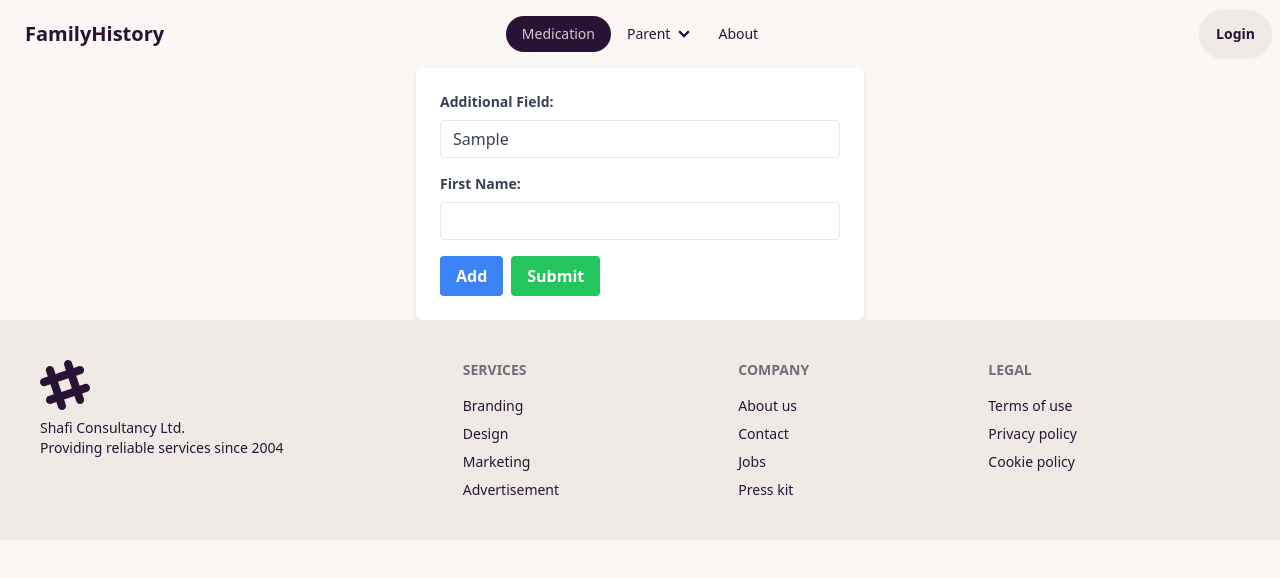
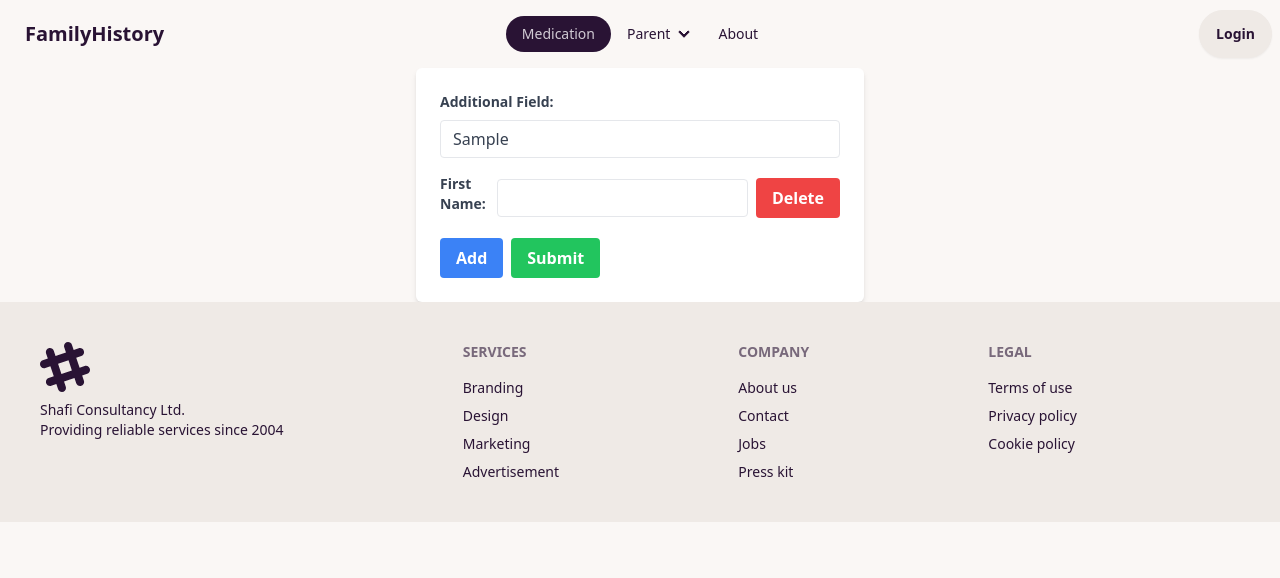
Before and after one commit to Aminul667/med, a React (Vite) app: page /medication in a window 1280 px wide. Both pictures are taken after typing "Sample" into the empty fields and a click on the button "Add". Shown: the top 578 px of the page. Built offline with nearby package versions, Linux system fonts and the light colour scheme.

Commit message:
added delete function

```diff
--- a/src/pages/AddMedication/AddMedication.jsx
+++ b/src/pages/AddMedication/AddMedication.jsx
@@ -5,9 +5,9 @@ const AddMedication = () => {
     register,
     handleSubmit,
     formState: { errors },
-    control,
+    control
   } = useForm();
-  const { fields, append } = useFieldArray({
+  const { fields, append, remove } = useFieldArray({
     control: control,
     name: "inputFields",
   });
@@ -37,10 +37,10 @@ const AddMedication = () => {
         />
       </div>
       {fields.map((field, index) => (
-        <div key={field.id} className="mb-4">
+        <div key={field.id} className="mb-4 flex items-center">
           <label
             htmlFor={`firstName${index}`}
-            className="block text-gray-700 text-sm font-bold mb-2"
+            className="block text-gray-700 text-sm font-bold mb-2 mr-2"
           >
             First Name:
           </label>
@@ -49,13 +49,20 @@ const AddMedication = () => {
             {...register(`inputFields.${index}.firstName`, {
               required: "First Name is required",
             })}
-            className="appearance-none border rounded w-full py-2 px-3 text-gray-700 leading-tight focus:outline-none focus:shadow-outline"
+            className="appearance-none border rounded w-full py-2 px-3 text-gray-700 leading-tight focus:outline-none focus:shadow-outline mr-2"
           />
           {errors?.inputFields?.[index]?.firstName && (
             <p className="text-red-500 text-xs mt-1">
               {errors.inputFields[index].firstName.message}
             </p>
           )}
+          <button
+            type="button"
+            onClick={() => remove(index)}
+            className="bg-red-500 hover:bg-red-700 text-white font-bold py-2 px-4 rounded"
+          >
+            Delete
+          </button>
         </div>
       ))}
       <button
```
